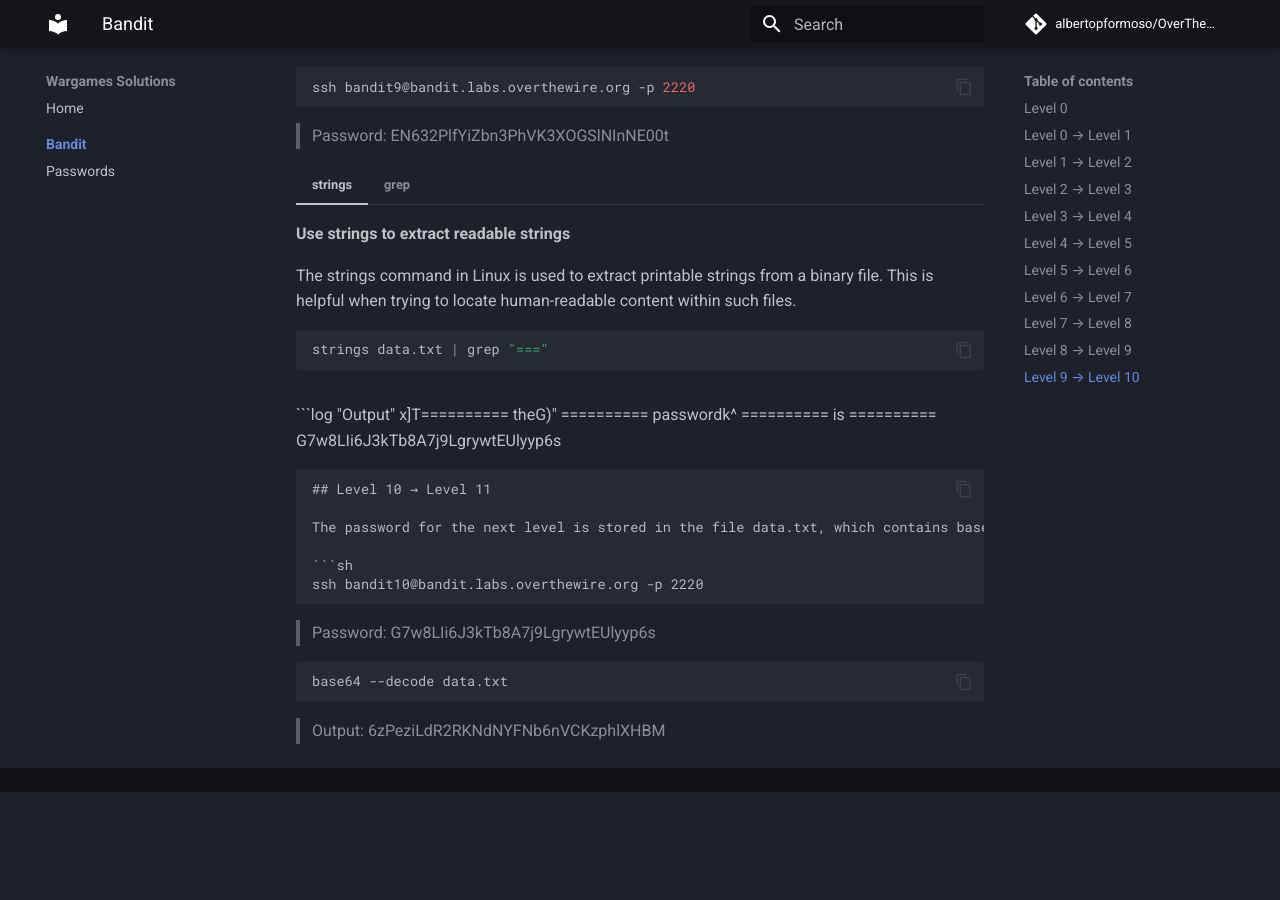
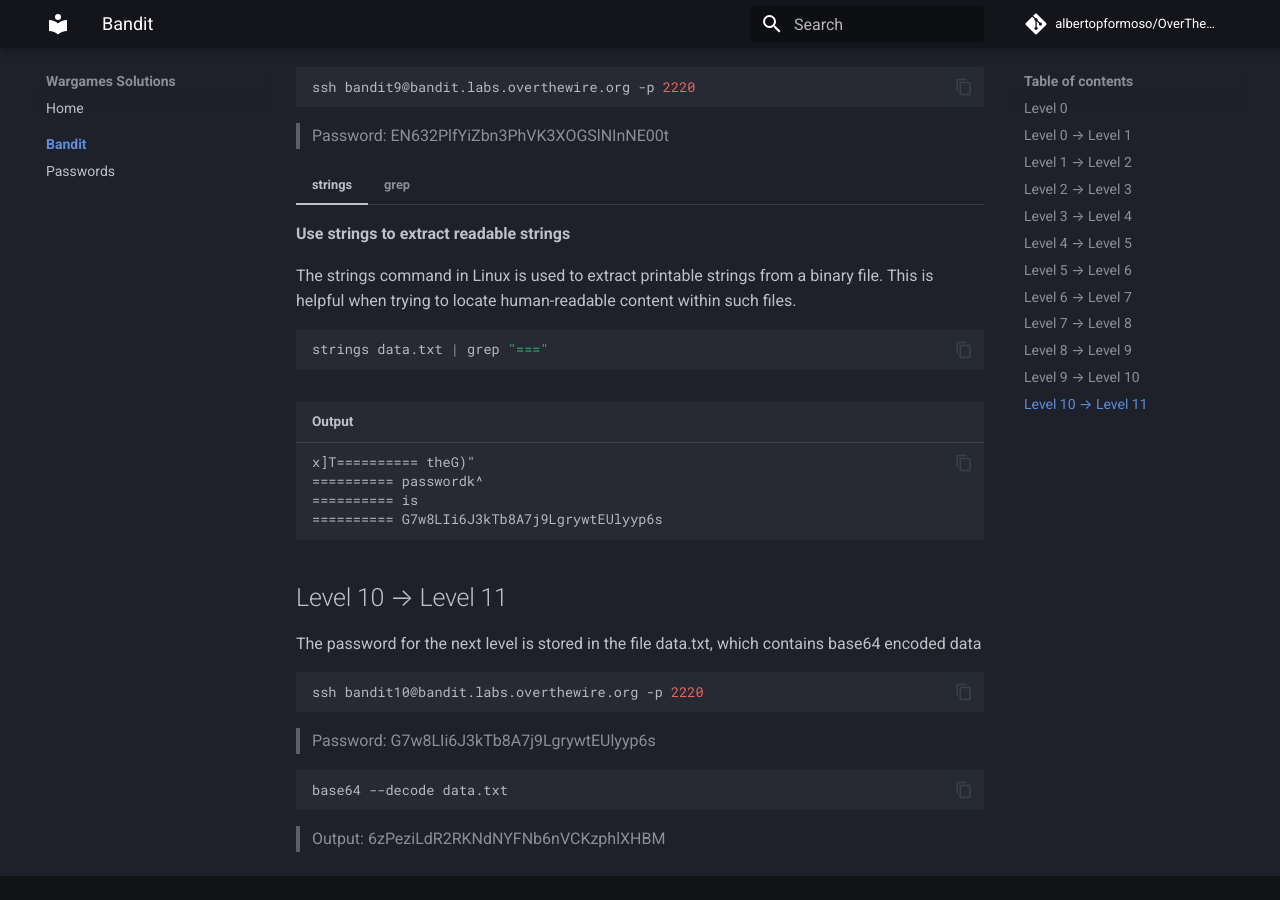
Before and after one commit to albertopformoso/OverTheWire-Wargames, an MkDocs documentation site: the page built from docs/bandit/index.md, in a window 1280 px wide and 900 px high, scrolled down 4000 px. Built offline with MkDocs 1.6.1 and Material for MkDocs 9.7.7, drawn with Linux system fonts in a browser that asks for light colours; comment, search, counter and statistics services are not loaded; before the commit the page ends 4792 px from its top, so only the background shows below that.

Commit message:
added title output

````diff
--- a/docs/bandit/index.md
+++ b/docs/bandit/index.md
@@ -211,7 +211,7 @@
     grep -a "===" data.txt
     ```
 
-```log "Output"
+```log title="Output"
 x]T========== theG)"
 ========== passwordk^
 ========== is
````
